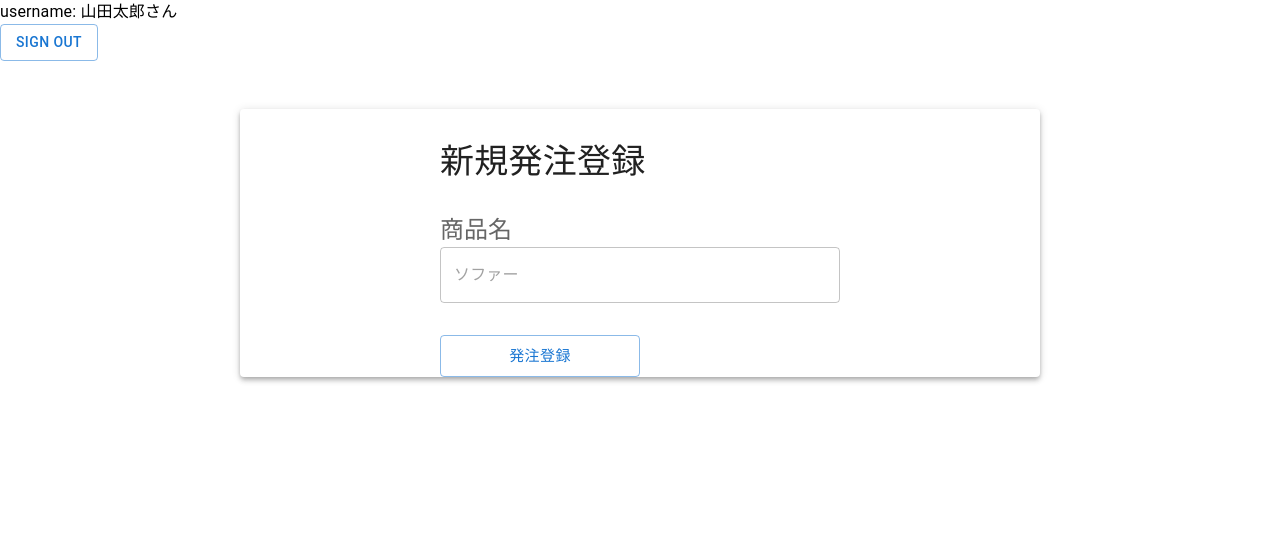
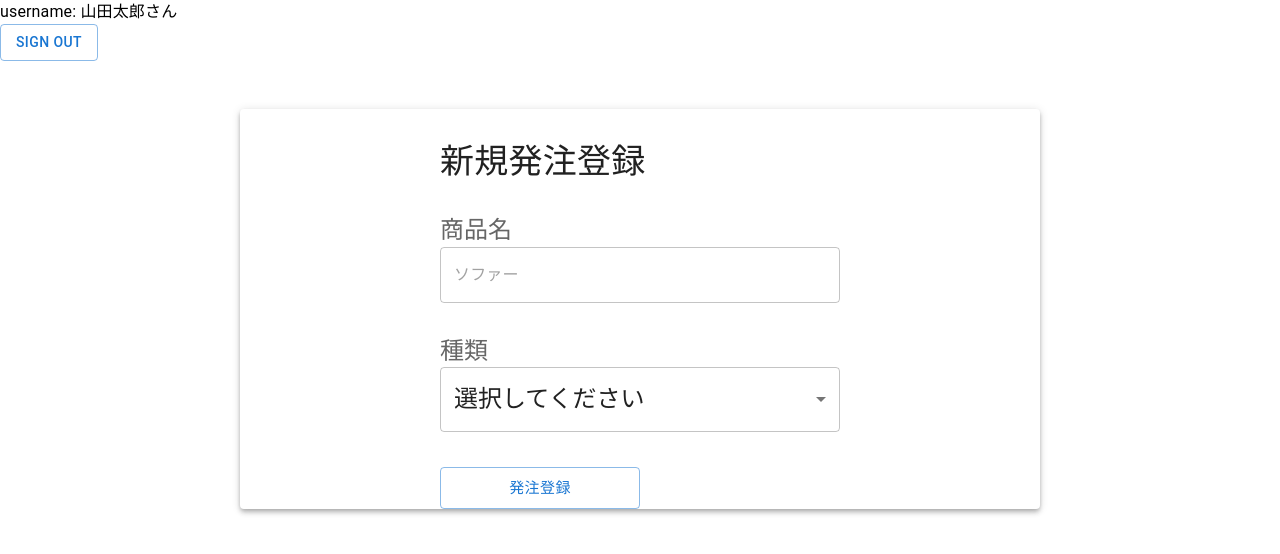
Before and after one commit to uraaaa24/stock-management, a Next.js app: page /order/create in a window 1280 px wide. Shown: the top 554 px of the page. Built offline with nearby package versions, Linux system fonts and the light colour scheme.

Commit message:
kindsform作成

```diff
--- /dev/null
+++ b/src/components/organisms/productForms/selectProductKindForm/index.tsx
@@ -0,0 +1,51 @@
+import { FormControl, FormHelperText, InputLabel, MenuItem, Select, Typography } from '@mui/material'
+import { Controller, useFormContext } from 'react-hook-form'
+
+type SelectProductKindFormProps = {
+    name?: string
+}
+
+const SelectProductKindForm = ({ name = 'productKind' }: SelectProductKindFormProps) => {
+    const { control } = useFormContext()
+
+    return (
+        <>
+            <Controller
+                name={name}
+                control={control}
+                rules={{ required: '選択してください' }}
+                defaultValue=""
+                render={({ field, fieldState }) => {
+                    return (
+                        <>
+                            <InputLabel>
+                                <Typography variant="h5">種類</Typography>
+                            </InputLabel>
+
+                            <FormControl fullWidth>
+                                <Select
+                                    {...field}
+                                    displayEmpty
+                                    id={name}
+                                    labelId={name}
+                                    renderValue={(selected: string) => {
+                                        if (selected === '') {
+                                            return <Typography variant="h5">選択してください</Typography>
+                                        }
+                                        return selected
+                                    }}
+                                    error={fieldState.invalid}
+                                >
+                                    <MenuItem value="1">ソファー</MenuItem>
+                                </Select>
+                                <FormHelperText>{fieldState.error?.message}</FormHelperText>
+                            </FormControl>
+                        </>
+                    )
+                }}
+            />
+        </>
+    )
+}
+
+export default SelectProductKindForm
--- a/src/pages/order/create/index.tsx
+++ b/src/pages/order/create/index.tsx
@@ -1,4 +1,5 @@
 import ProductNameForm from '@/components/organisms/productForms/productNameForm'
+import SelectProductKindForm from '@/components/organisms/productForms/selectProductKindForm'
 import { getDefaultLayout } from '@/components/templates/layout'
 import { NextPageWithLayout } from '@/pages/_app'
 import { Button, Grid, Paper, Typography } from '@mui/material'
@@ -30,6 +31,10 @@ const Create: NextPageWithLayout = () => {
                     </Grid>
 
                     <Grid item xs={12}>
+                        <SelectProductKindForm name="productKind" />
+                    </Grid>
+
+                    <Grid item xs={12}>
                         <Button type="submit" variant="outlined" size="large" sx={{ width: 200 }}>
                             発注登録
                         </Button>
```
